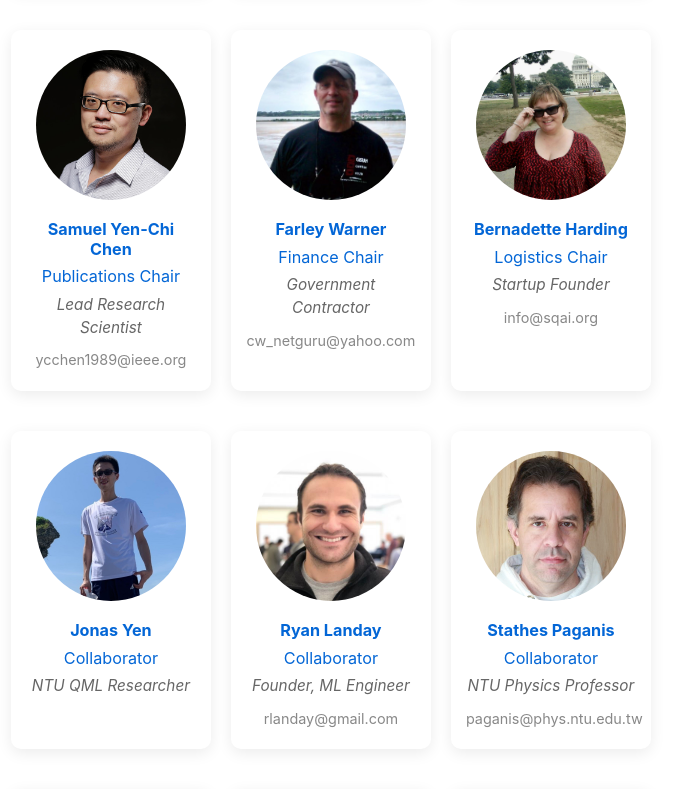
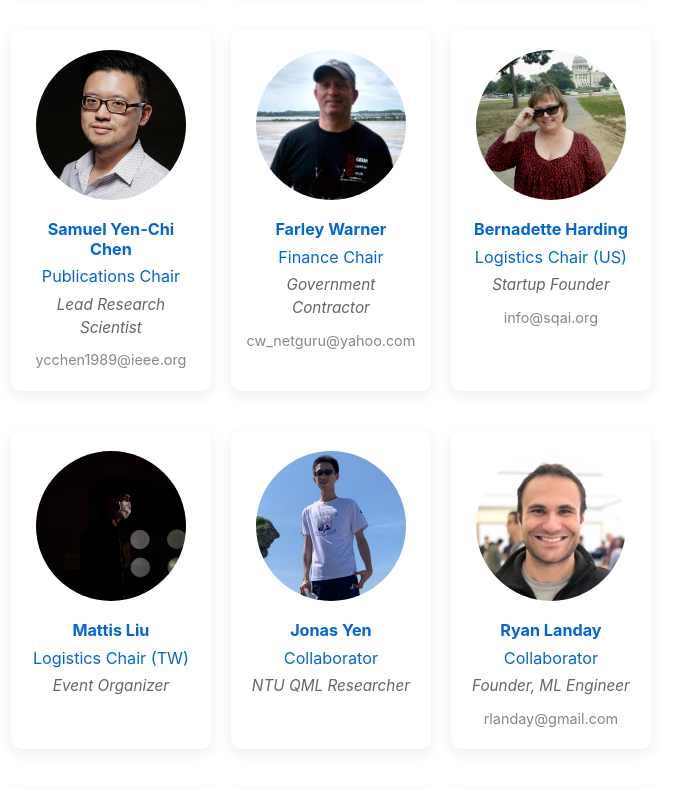
Before and after one commit to danielqnow/QuantumIntelligenceSociety.github.io, a Jekyll site: the page built from _pages/committees.md, in a window 1280 px wide, cut to the strip 1316-2121 px from the top of the page. Shown: the top 789 px of the strip, without its empty margins (365-1038 px from the left). Built offline with Jekyll 4.4.1, drawn with Linux system fonts in a browser that asks for light colours.

Commit message:
Add new committee member

```diff
--- a/_pages/committees.md
+++ b/_pages/committees.md
@@ -532,9 +532,19 @@ author_profile: true
       <div class="member-photo" style="background-image: url('/images/members/bernadette.jpg')"></div>
       <div class="member-info">
         <h3 class="member-name"><a href="https://www.linkedin.com/in/bernadette-harding-8769025/" target="_blank">Bernadette Harding</a></h3>
-        <div class="member-title">Logistics Chair</div>
+        <div class="member-title">Logistics Chair (US)</div>
         <div class="member-affiliation">Startup Founder</div>
         <div class="member-contact">info@sqai.org</div>
+      </div>
+    </div>
+
+    <!-- Mattis Liu -->
+    <div class="member-card oc-member">
+      <div class="member-photo" style="background-image: url('/images/members/mattis.jpg')"></div>
+      <div class="member-info">
+        <h3 class="member-name"><a href="https://www.linkedin.com/in/%E6%AC%A3%E5%AE%87-%E5%8A%89-a4a09a353/" target="_blank">Mattis Liu</a></h3>
+        <div class="member-title">Logistics Chair (TW)</div>
+        <div class="member-affiliation">Event Organizer</div>
       </div>
     </div>
 
@@ -601,7 +611,6 @@ author_profile: true
         <div class="member-contact"><a href="mailto:info@sqai.org">Apply now</a></div>
       </div>
     </div>
-
   </div>
 </div>
 
```
Also changed, not shown: images/members/mattis.jpg (added).
